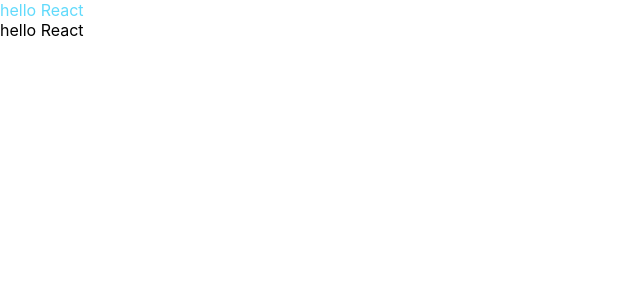
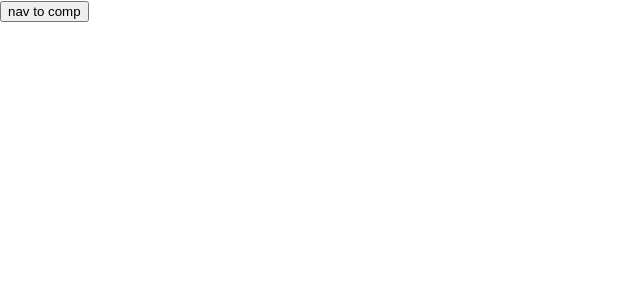
Before and after one commit to parikshat-meena/linkedinClone, a React (Create React App) app in the folder react/reactclass/: page / in a window 1280 px wide. Shown: the top 300 px of the page, without its empty margins (0-640 px from the left). Built offline with nearby package versions, Linux system fonts and the light colour scheme.

Commit message:
refs and routing in react

```diff
--- a/react/reactclass/package.json
+++ b/react/reactclass/package.json
@@ -9,6 +9,7 @@
     "@testing-library/user-event": "^13.5.0",
     "react": "^19.0.0",
     "react-dom": "^19.0.0",
+    "react-router-dom": "^6.30.0",
     "react-scripts": "5.0.1",
     "web-vitals": "^2.1.4"
   },
--- a/react/reactclass/src/App.js
+++ b/react/reactclass/src/App.js
@@ -15,7 +15,10 @@
 import Comp3 from "./component/Comp3";
 import Comp4 from "./component/Comp4";
 import Color from "./component/Color";
-
+import RefComp from "./component/RefComp";
+import { BrowserRouter, Route, Routes } from "react-router-dom";
+import Home from "./component/Home";
+import PageNotFound from "./component/PageNotFound";
 function App() {
   return (
     <>
@@ -46,7 +49,16 @@
         )}
       /> */}
       {/* <Comp4></Comp4> */}
-      <Color />
+      {/* <Color /> */}
+      {/* <RefComp /> */}
+      <BrowserRouter>
+        <Routes>
+          <Route path="/" element={<Home />}></Route>
+          <Route path="/class" element={<ClassComp />}></Route>
+          <Route path="/func/:id" element={<FuncComp />}></Route>
+          <Route path="/*" element={<PageNotFound />}></Route>
+        </Routes>
+      </BrowserRouter>
     </>
   );
 }
--- /dev/null
+++ b/react/reactclass/src/component/Home.js
@@ -0,0 +1,29 @@
+import React, { Component } from "react";
+import { Navigate } from "react-router-dom";
+
+export class Home extends Component {
+  constructor(props) {
+    super(props);
+
+    this.state = {
+      flag: false,
+    };
+  }
+
+  onNav = () => {
+    this.setState({ flag: true });
+  };
+
+  render() {
+    if (this.state.flag) {
+      return <Navigate to="class" />;
+    }
+    return (
+      <>
+        <button onClick={() => this.onNav()}>nav to comp</button>
+      </>
+    );
+  }
+}
+
+export default Home;
--- /dev/null
+++ b/react/reactclass/src/component/PageNotFound.js
@@ -0,0 +1,9 @@
+import React, { Component } from "react";
+
+export class PageNotFound extends Component {
+  render() {
+    return <h1>404 - Page not found</h1>;
+  }
+}
+
+export default PageNotFound;
--- /dev/null
+++ b/react/reactclass/src/component/RefComp.js
@@ -0,0 +1,27 @@
+import React, { Component } from "react";
+
+// Reference is used to access DOM node directly
+// it is used to access DOM node value
+export class RefComp extends Component {
+  constructor(props) {
+    super(props);
+
+    this.inputRef = React.createRef();
+  }
+  componentDidMount() {
+    this.inputRef.current.focus();
+    console.log(this.inputRef.current.value, "value");
+  }
+  render() {
+    return (
+      <>
+        <form>
+          <label>use of reference</label>
+          <input type="text" ref={this.inputRef} value={"good evening"}></input>
+        </form>
+      </>
+    );
+  }
+}
+
+export default RefComp;
--- a/react/reactclass/src/styles/color.css
+++ b/react/reactclass/src/styles/color.css
@@ -1,5 +1,5 @@
 .txtPrimary {
-    color : 'red';
-    /* background-color:  'black'; */
-
+    color : red;
+    background-color:  black;
+padding : 5px 10px
 }
```
